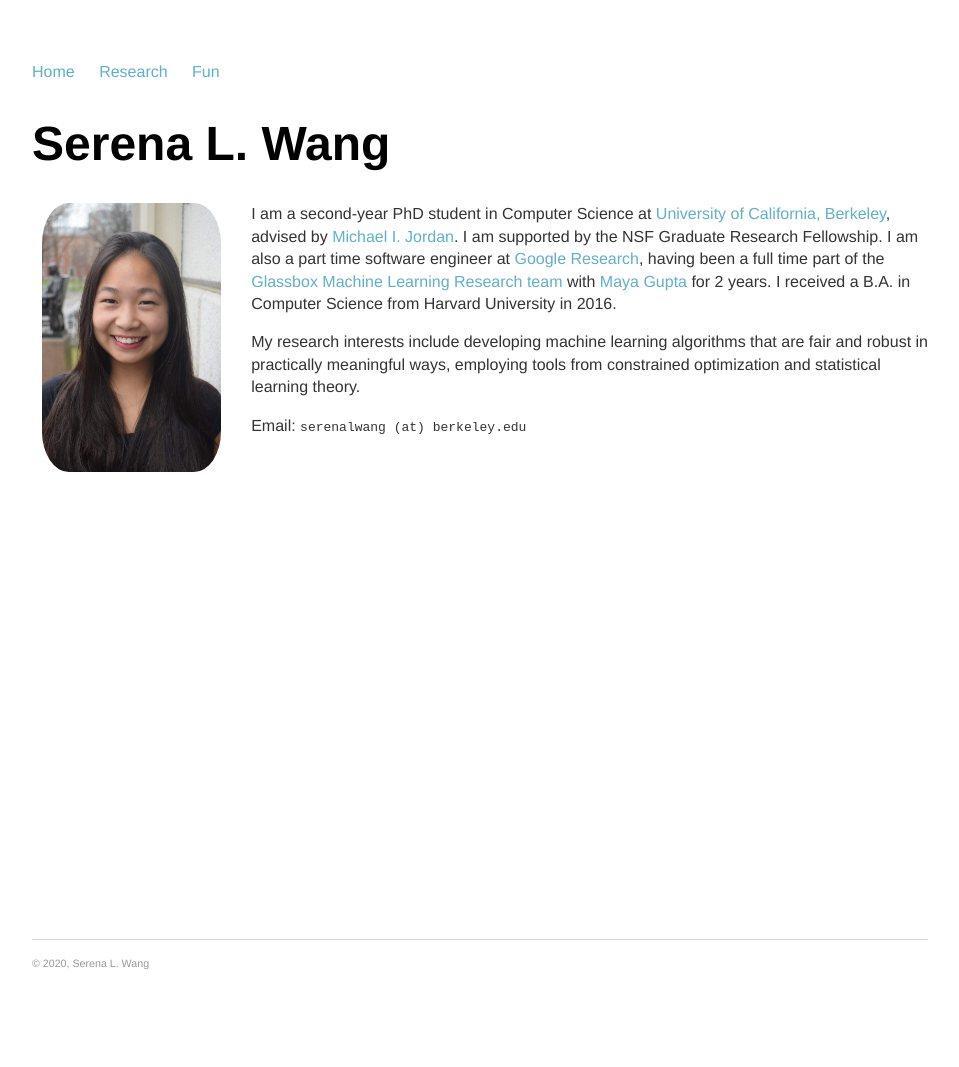
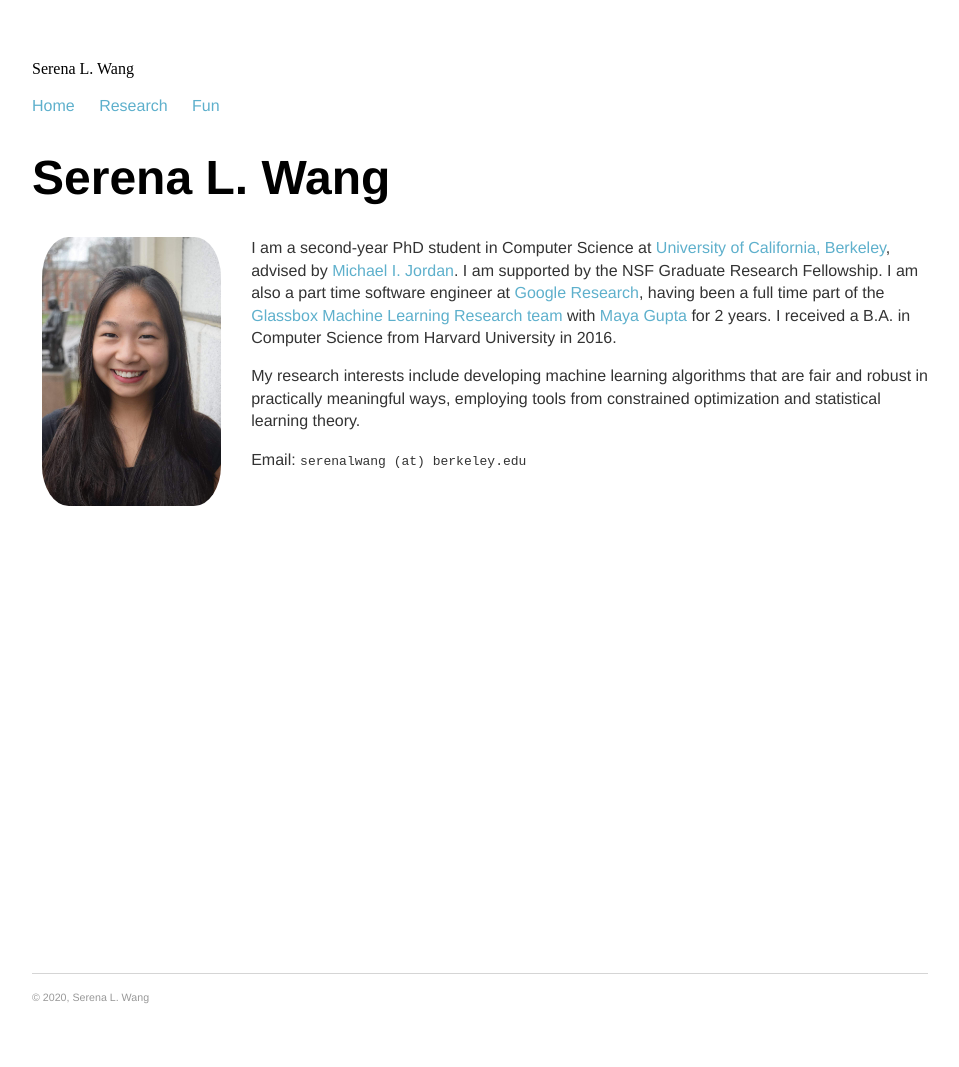
Before and after one commit to serenalwang/serenalwang.github.io, a Jekyll site: the page built from index.md, in a window 1280 px wide. Shown: the whole page, without its empty margins (160-1119 px from the left). Built offline with Jekyll 4.4.1, drawn with Linux system fonts in a browser that asks for light colours; before the commit the page ends 1033 px from its top, so only the background shows below that.

Commit message:
changing layouts.

```diff
--- a/_layouts/default.html
+++ b/_layouts/default.html
@@ -2,12 +2,13 @@
 <html>
 	<head>
 		<title>{{ page.title }}</title>
-		<META name="description" content="Serena L. Wang is a Computer Science Ph.D. student at UC Berkeley doing research in machine learning and statistics."><META name="keywords" content="computer science, machine learning, statistics">
+		<META name="description" content="Serena L. Wang is a Computer Science Ph.D. student at UC Berkeley."><META name="keywords" content="computer science, machine learning, statistics">
 		<!-- link to main stylesheet -->
 		<link rel="stylesheet" type="text/css" href="/css/main.css">
 		{% include analytics.html %}
 	</head>
 	<body>
+        Serena L. Wang
 		<nav>
     		<ul>
         		<li><a href="/">Home</a></li>
--- a/css/main.css
+++ b/css/main.css
@@ -3,7 +3,7 @@ body {
     width: 70%;
 }
 nav ul, footer ul {
-    font-family:'Helvetica', 'Arial', 'Sans-Serif';
+    font-family:'Helvetica', 'Verdana', 'Sans-Serif';
     padding: 0px;
     list-style: none;
     font-weight: bold;
@@ -21,16 +21,16 @@ a:hover {
 }
 h1 {
     font-size: 3em;
-    font-family:'Helvetica', 'Arial', 'Sans-Serif';
+    font-family:'Helvetica', 'Verdana', 'Sans-Serif';
 }
 
 h3 {
     font-size: 1.5em;
-    font-family:'Helvetica', 'Arial', 'Sans-Serif';
+    font-family:'Helvetica', 'Verdana', 'Sans-Serif';
 }
 
 p {
-    font-family: 'Helvetica', 'Arial', 'Sans-Serif';
+    font-family: 'Helvetica', 'Verdana', 'Sans-Serif';
     font-weight: lighter;
     font-size: 1em;
     line-height: 1.4em;
@@ -65,7 +65,7 @@ footer {
 }
 
 ul li{
-    font-family:'Helvetica', 'Arial', 'Sans-Serif';
+    font-family:'Helvetica', 'Verdana', 'Sans-Serif';
     font-weight: lighter;
     font-size:1em;
     line-height: 1.5em;
```
